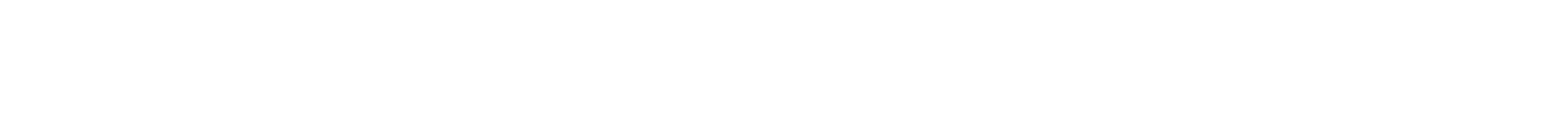
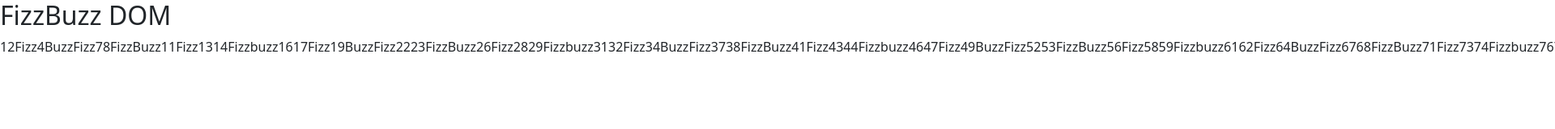
Before and after one commit to CappelliLeonardo/js-fizzbuzz, a plain HTML site: page index.html in a window 1280 px wide. Shown: the top 160 px of the page at 81% size, 1920 px wide, since content can reach past the window. Drawn offline with nearby package versions, Linux system fonts and the light colour scheme.

Commit message:
add calcolo

```diff
--- a/index.html
+++ b/index.html
@@ -23,21 +23,20 @@
 </head>
 <body>
 
-    <header>
-
-
-
-    </header>
     <main>
 
 
+        <h2>
+            FizzBuzz DOM
+        </h2>
+        <div>
+            <div id="elements"></div>
+
+        </div>
+
 
     </main>
-    <footer>
 
-
-
-    </footer>
 
     <script src="js/scripts.js" type="text/javascript"></script>
 
--- a/js/scripts.js
+++ b/js/scripts.js
@@ -0,0 +1,47 @@
+// Consegna:
+// Scrivi un programma che stampi in console i numeri da 1 a 100,
+// ma che per i multipli di 3 stampi "Fizz" al posto del numero e per i multipli di 5 stampi "Buzz".
+// Per i numeri che sono sia multipli di 3 che di 5 stampi "FizzBuzz".
+// Prima di partire a scrivere codice poniamoci qualche domanda:
+// Come faccio a sapere se un numero è divisibile per un altro?
+// Abbiamo visto qualcosa di particolare che possiamo usare?
+// Consigli del giorno:
+// 1. Scriviamo sempre prima dei commenti in italiano per capire cosa vogliamo fare
+// 2. Proviamo ad immaginare le operazioni che vogliamo far svolgere al nostro
+// programma così come lo faremmo "a mano"
+// BONUS 1:
+// Crea un container nel DOM , aggiungendo (attraverso la funzione append()) un elemento html
+// con il numero o la stringa corretta da mostrare.
+// BONUS 2:
+// Applica stili differenti agli elementi aggiunti al DOM nel BONUS 1, a seconda che il valore inserito
+// sia un numero, un fizz, un buzz o un fizzbuzz.
+// Se sei a corto di idee per lo stile, potresti
+// prendere spunto dallo screenshot fornito in consegna.
+
+
+// const container = document.getElementById('elements');
+
+let numDaStampare;
+for (let number = 1; number <= 100; number++) {
+
+    if ( number % 3 == 0 && number % 5 == 0) {
+        numDaStampare = 'Fizzbuzz'
+
+    }
+
+    else if ( number % 3 == 0){
+        numDaStampare = 'Fizz'
+    }
+
+    else if ( number % 5 == 0){
+        numDaStampare = 'Buzz'
+    }
+    else{
+        numDaStampare = number
+    }
+
+
+
+    document.getElementById("elements").innerHTML += (numDaStampare);
+
+}
```
